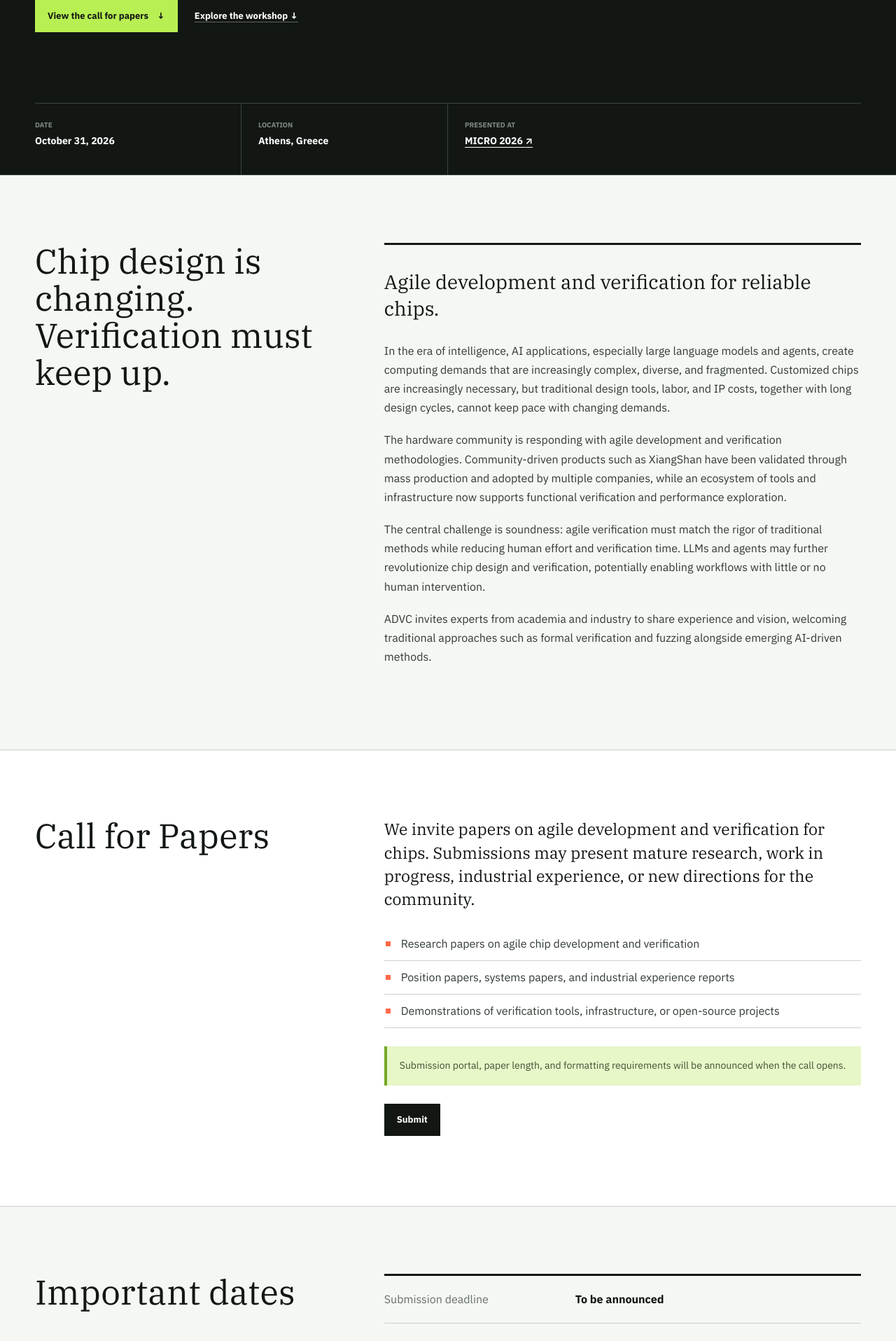
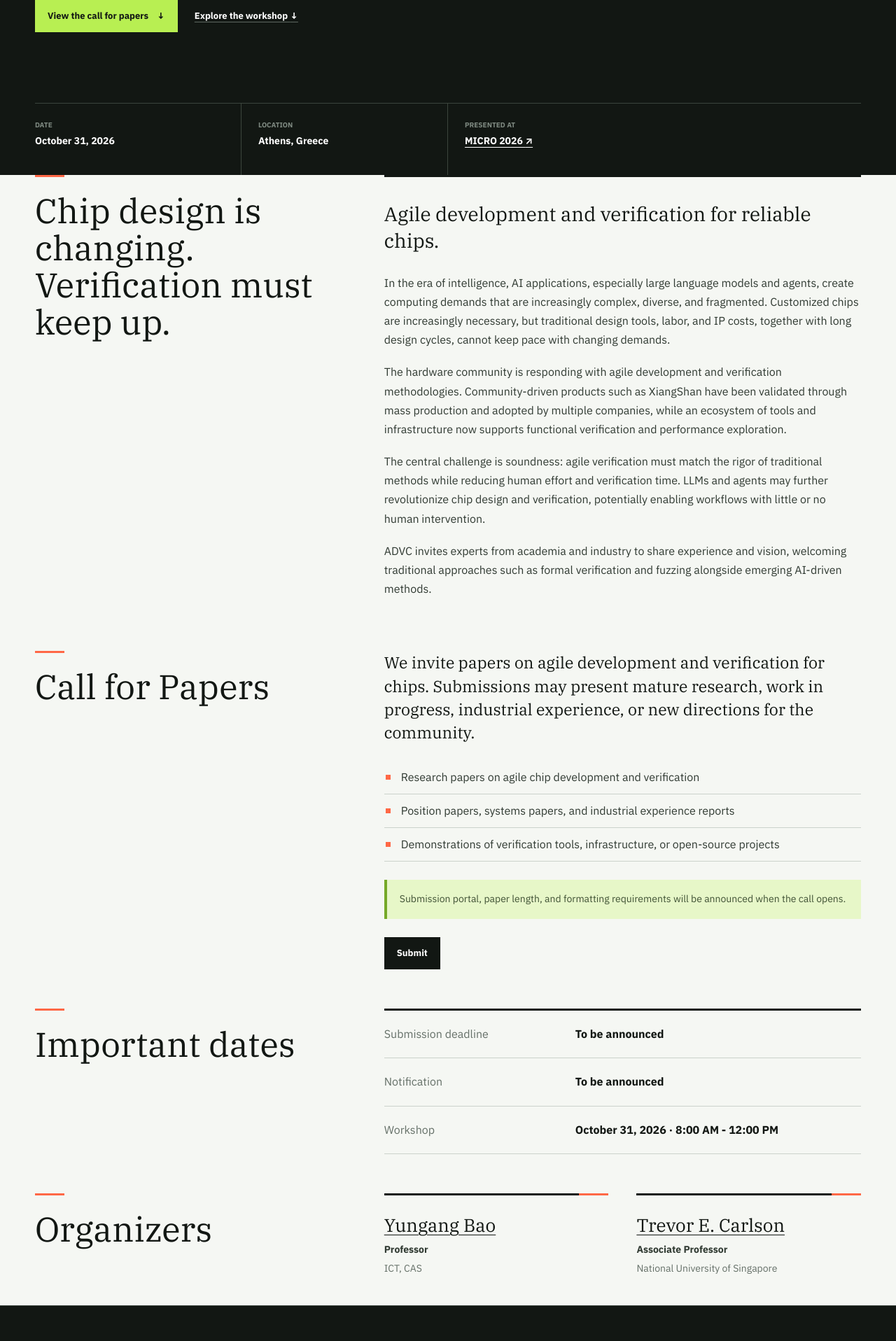
Before and after one commit to OpenXiangShan/workshop, a Jekyll site: the page built from index.md, in a window 1280 px wide. Shown: the part 452-2368 px from the top of the page at 70% size. Built offline with Jekyll 4.4.1, drawn with Linux system fonts in a browser that asks for light colours.

Commit message:
update block style

```diff
--- a/assets/css/site.css
+++ b/assets/css/site.css
@@ -366,14 +366,27 @@ dd {
 }
 
 .section {
-  padding-top: 96px;
-  padding-bottom: 100px;
-  border-top: 1px solid var(--line);
+  padding-top: 0;
+  padding-bottom: 0;
+  background: var(--paper);
+}
+
+main > .section + .section {
+  margin-top: 56px;
 }
 
 .section h2 {
   margin: 0;
   font-size: 49px;
+}
+
+.section h2::before {
+  width: 42px;
+  height: 3px;
+  margin: 0 0 22px;
+  display: block;
+  background: var(--orange);
+  content: "";
 }
 
 .section-heading {
@@ -473,10 +486,6 @@ dd {
   color: var(--ink);
 }
 
-.submission {
-  background: var(--white);
-}
-
 .submission .content-grid > div:last-child > p:first-child {
   margin-top: 0;
   color: var(--ink);
@@ -524,10 +533,6 @@ li::before {
   background: var(--orange);
 }
 
-.program {
-  background: var(--paper);
-}
-
 .program-lead {
   max-width: 680px;
   margin: -8px 0 40px;
@@ -540,10 +545,6 @@ li::before {
 
 .program-table div {
   grid-template-columns: minmax(190px, 0.65fr) minmax(280px, 1.35fr);
-}
-
-.organizers {
-  background: var(--white);
 }
 
 .organizer-list {
@@ -763,13 +764,12 @@ li::before {
     font-size: 12px;
   }
 
-  .section {
-    padding-top: 68px;
-    padding-bottom: 72px;
+  .section h2 {
+    font-size: 37px;
   }
 
-  .section h2 {
-    font-size: 37px;
+  main > .section + .section {
+    margin-top: 40px;
   }
 
   .about,
```
